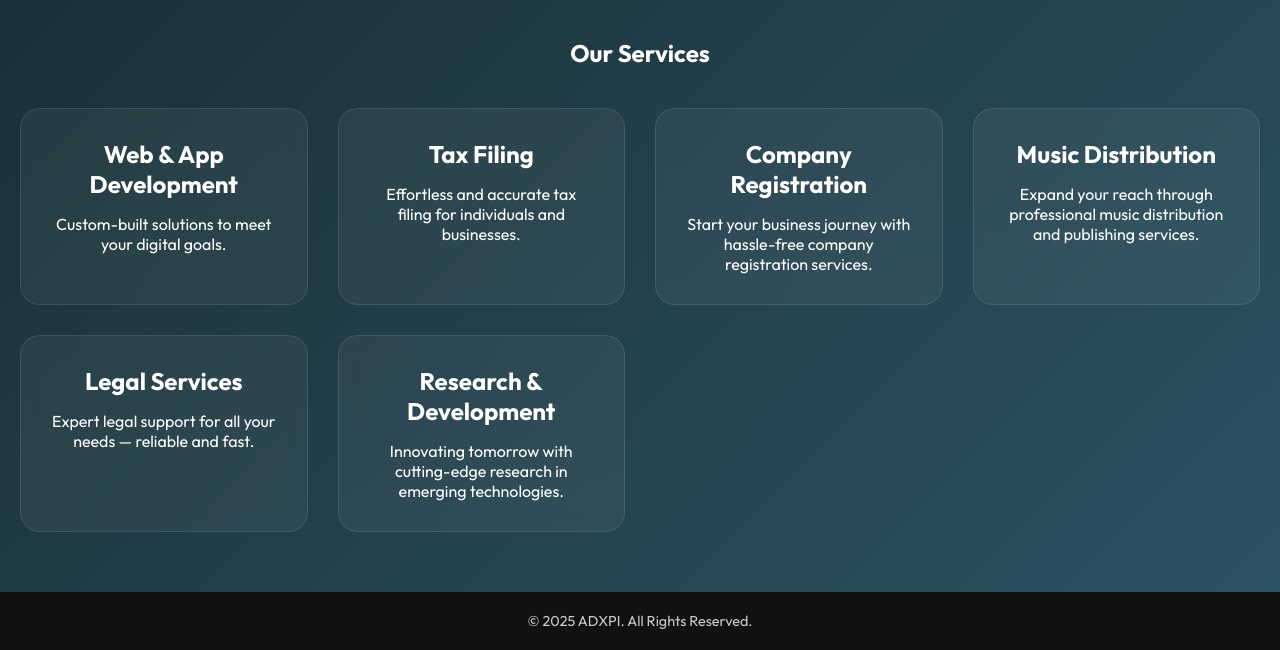
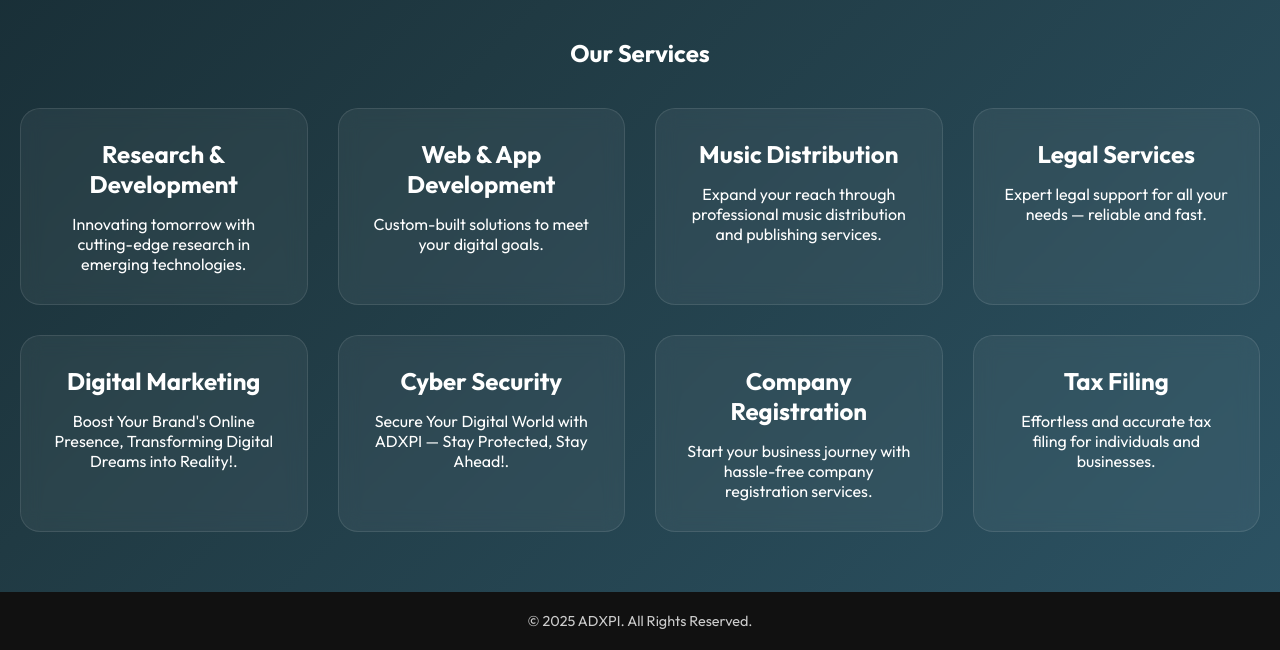
Before and after one commit to ADXPI/home, a plain HTML site: page index.html in a window 1280 px wide. Shown: the part 822-1472 px from the top of the page. Drawn offline with Linux system fonts and the light colour scheme.

Commit message:
Update index.html

```diff
--- a/index.html
+++ b/index.html
@@ -116,19 +116,15 @@
   <section>
     <h2>Our Services</h2>
     <div class="services">
+       <div class="card">
+        <h3>Research & Development</h3>
+        <p>Innovating tomorrow with cutting-edge research in emerging technologies.</p>
+      </div>
       <div class="card">
         <h3>Web & App Development</h3>
         <p>Custom-built solutions to meet your digital goals.</p>
       </div>
-      <div class="card">
-        <h3>Tax Filing</h3>
-        <p>Effortless and accurate tax filing for individuals and businesses.</p>
-      </div>
-      <div class="card">
-        <h3>Company Registration</h3>
-        <p>Start your business journey with hassle-free company registration services.</p>
-      </div>
-      <div class="card">
+         <div class="card">
         <h3>Music Distribution</h3>
         <p>Expand your reach through professional music distribution and publishing services.</p>
       </div>
@@ -136,10 +132,27 @@
         <h3>Legal Services</h3>
         <p>Expert legal support for all your needs — reliable and fast.</p>
       </div>
+       <div class="card">
+        <h3>Digital Marketing</h3>
+        <p>Boost Your Brand's Online Presence, Transforming Digital Dreams into Reality!.</p>
+      </div>
+
+       <div class="card">
+        <h3>Cyber Security</h3>
+        <p>Secure Your Digital World with ADXPI — Stay Protected, Stay Ahead!.</p>
+      </div>
+
       <div class="card">
-        <h3>Research & Development</h3>
-        <p>Innovating tomorrow with cutting-edge research in emerging technologies.</p>
+        <h3>Company Registration</h3>
+        <p>Start your business journey with hassle-free company registration services.</p>
       </div>
+      <div class="card">
+        <h3>Tax Filing</h3>
+        <p>Effortless and accurate tax filing for individuals and businesses.</p>
+      </div>
+
+
+
     </div>
   </section>
 
```
